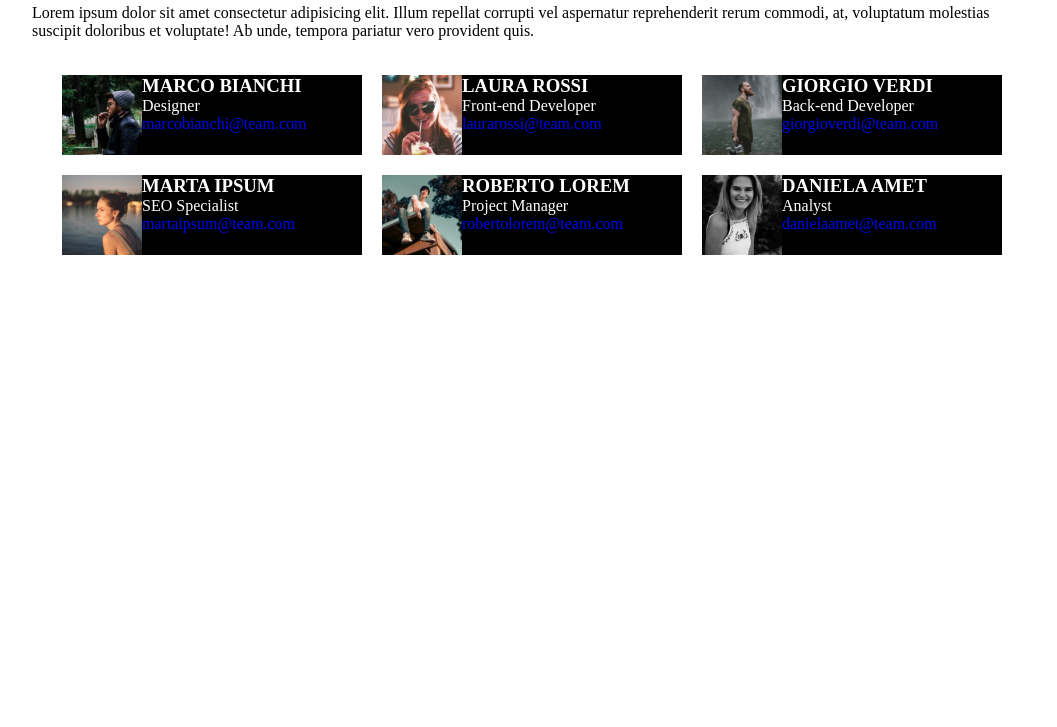
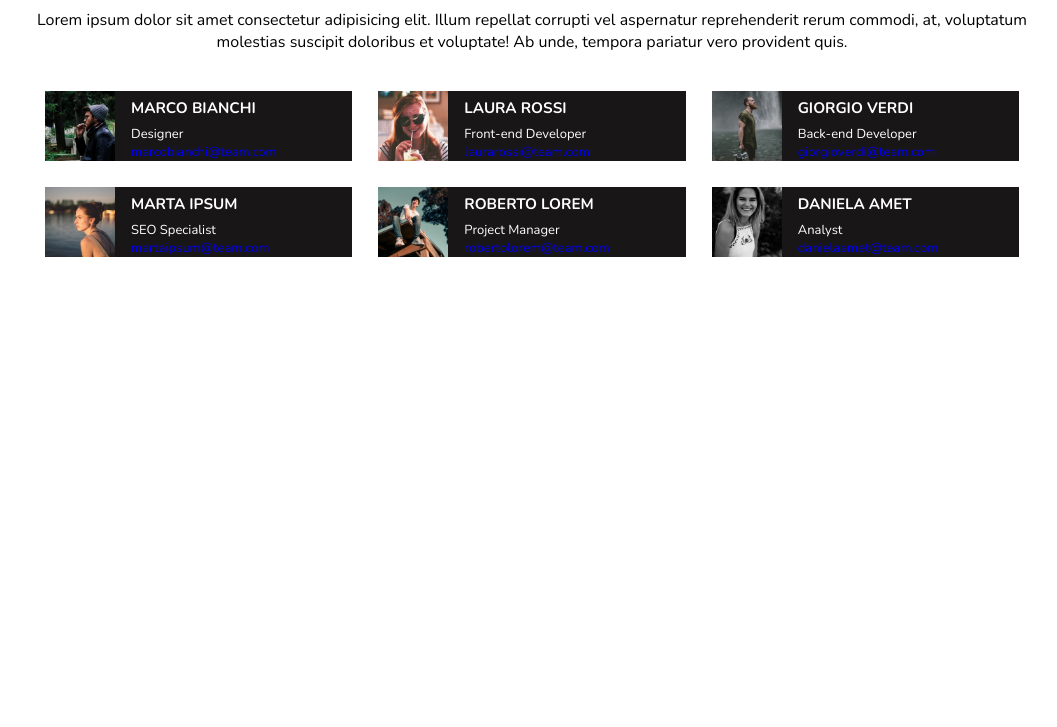
Before and after one commit to danieldivincenzo/html-css-flex-cards, a plain HTML site: page index.html in a window 1280 px wide. Shown: the part 73-800 px from the top of the page, without its empty margins (108-1165 px from the left). Drawn offline with nearby package versions, Linux system fonts and the light colour scheme.

Commit message:
aggiunto stile

```diff
--- a/css/app.css
+++ b/css/app.css
@@ -2,6 +2,10 @@
     margin: 0;
     padding: 0;
     box-sizing: border-box;
+}
+
+html {
+    font-family: Nunito, sans-serif;
 }
 
 .container {
@@ -16,10 +20,14 @@
     justify-content: center;
 }
 
-
 h1 {
     color: rgb(212, 89, 109);
     margin-bottom: 25px;
+    font-weight: 900;
+}
+
+.introduzione {
+    text-align: center;
 }
 
 ul,
@@ -31,11 +39,20 @@ a {
     text-decoration: none;
 }
 
+.w-33 {
+    width: calc(100%/3);
+}
+
 .card {
     display: flex;
-    height: 80px;
-    width: 300px;
-    margin: 10px;
-    background-color: black;
+    height: 70px;
+    margin: 13px;
+    background-color: rgb(24, 22, 22);
     color: white;
+    font-size: 13px;
+    gap: 16px;
 }
+
+.card-body>* {
+    padding-top: 7px;
+}
--- a/index.html
+++ b/index.html
@@ -6,6 +6,10 @@
     <meta name="viewport" content="width=device-width, initial-scale=1.0">
     <meta name="Author" content="Daniel Di Vincenzo">
     <link rel="stylesheet" href="./css/app.css">
+    <link rel="preconnect" href="https://fonts.googleapis.com">
+    <link rel="preconnect" href="https://fonts.gstatic.com" crossorigin>
+    <link href="https://fonts.googleapis.com/css2?family=Nunito:ital,wght@0,200..1000;1,200..1000&display=swap"
+        rel="stylesheet">
     <title>Meet Our Team</title>
 </head>
 
@@ -14,7 +18,8 @@
         <div class="container">
             <div class="row">
                 <h1>Meet Our Team</h1>
-                <p>Lorem ipsum dolor sit amet consectetur adipisicing elit. Illum repellat corrupti vel aspernatur
+                <p class="introduzione">Lorem ipsum dolor sit amet consectetur adipisicing elit. Illum repellat corrupti
+                    vel aspernatur
                     reprehenderit rerum commodi, at, voluptatum molestias suscipit doloribus et voluptate! Ab unde,
                     tempora
                     pariatur vero provident quis.</p>
@@ -22,7 +27,7 @@
         </div>
         <div class="container">
             <ul class="row">
-                <li>
+                <li class="w-33">
                     <div class="card">
                         <img src="./img/male1.png" alt="Foto profilo Marco">
                         <div class="card-body">
@@ -32,7 +37,7 @@
                         </div>
                     </div>
                 </li>
-                <li>
+                <li class="w-33">
                     <div class="card">
                         <img src="./img/female1.png" alt="Foto profilo Laura">
                         <div class="card-body">
@@ -42,7 +47,7 @@
                         </div>
                     </div>
                 </li>
-                <li>
+                <li class="w-33">
                     <div class="card">
                         <img src="./img/male2.png" alt="Foto profilo Giorgio">
                         <div class="card-body">
@@ -52,7 +57,7 @@
                         </div>
                     </div>
                 </li>
-                <li>
+                <li class="w-33">
                     <div class="card">
                         <img src="./img/female2.png" alt="Foto profilo Marta">
                         <div class="card-body">
@@ -62,7 +67,7 @@
                         </div>
                     </div>
                 </li>
-                <li>
+                <li class="w-33">
                     <div class="card">
                         <img src="./img/male3.png" alt="Foto profilo Roberto">
                         <div class="card-body">
@@ -72,7 +77,7 @@
                         </div>
                     </div>
                 </li>
-                <li>
+                <li class="w-33">
                     <div class="card">
                         <img src="./img/female3.png" alt="Foto profilo Daniela">
                         <div class="card-body">
```
